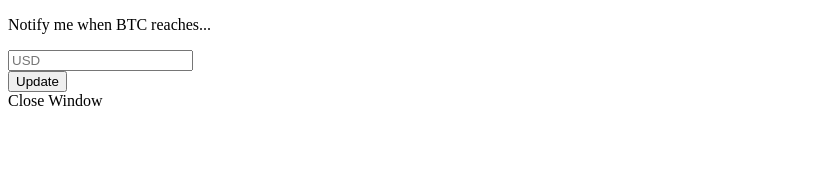
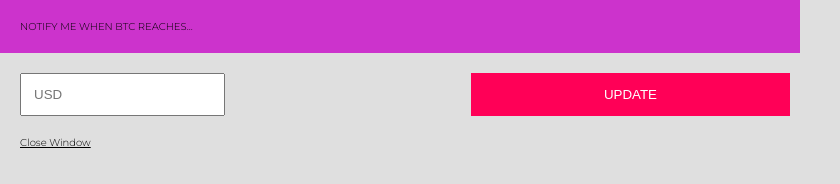
Before and after one commit to Diope/bitcoin-electron, an Electron app: page src/add.html in a window 800 px wide. Shown: the whole page, 840 px wide, since content can reach past the window. Drawn offline with Linux system fonts and the light colour scheme.

Commit message:
CSS added

```diff
--- a/assets/css/add.css
+++ b/assets/css/add.css
@@ -0,0 +1,34 @@
+html {
+   font-size: 62.5%;
+}
+
+body {
+   background: #dfdfdf;
+   color: #000000;
+   overflow: hidden;
+}
+
+p.notify {
+   background: #cc33cc;
+   margin: 0;
+   padding: 2rem;
+   text-transform: uppercase;
+   -webkit-app-region: drag;
+}
+
+.row2 {
+   width: 100%;
+   display: grid;
+   grid-template-columns: auto auto;
+   padding: 2rem;
+}
+
+input {
+   padding: 1.2rem;
+}
+
+.closeBtn {
+   cursor: pointer;
+   padding: 2rem;
+   text-decoration: underline;
+}
--- a/assets/css/main.css
+++ b/assets/css/main.css
@@ -0,0 +1,58 @@
+@import url('https://fonts.googleapis.com/css?family=Montserrat:300,600');
+
+html {
+   font-size: 62.5%;
+}
+
+body {
+   background: #262626;
+   color: white;
+   font-family: 'Montserrat';
+   margin: 0;
+}
+
+.row {
+   width: 100;
+   margin-top: 5rem;
+   background: #1a1a1a;
+   border-bottom: 3px solid #ff0057;
+   display: grid;
+   grid-template-columns: 35% auto 35%;
+   align-items: center;
+}
+
+.price-container {
+   margin-left: 3.5rem;
+   background: #353535;
+   padding: 0 1rem;
+   text-align: center;
+}
+
+.goal-container {
+   padding: 2rem;
+}
+
+.subtext {
+   font-size: 1.2rem;
+   text-transform: uppercase;
+   margin-bottom: 1rem;
+}
+
+img {
+   width: 2rem;
+}
+
+h1 {
+   margin: 0 0 1rem 0;
+}
+
+button {
+   float: right;
+   background: #ff0057;
+   border: none;
+   color: #fff;
+   text-transform: uppercase;
+   padding: 1rem;
+   margin-right: 3rem;
+   cursor: pointer;
+}
```
Also changed, not shown: src/index.html (+2 -2 lines), assets/images/up.svg (added).
